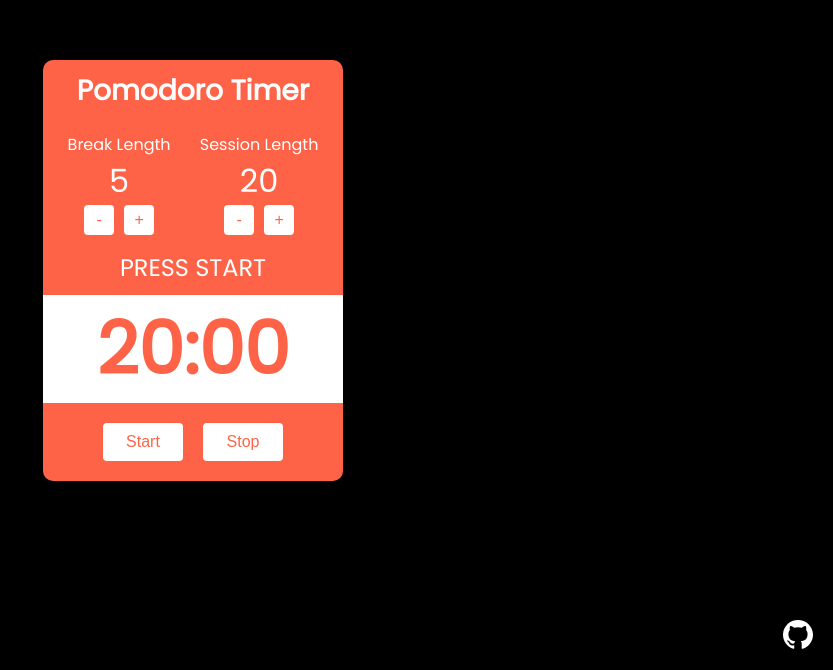
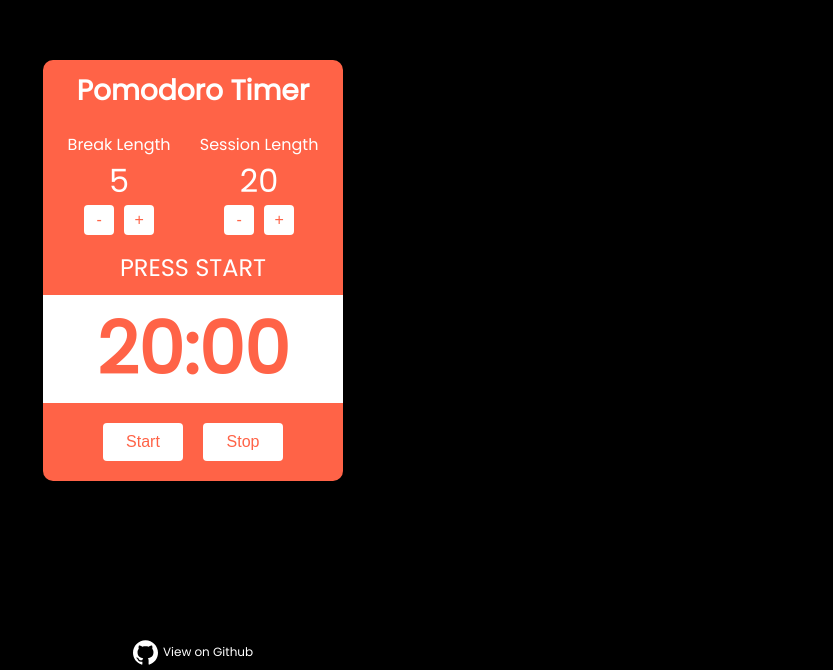
Before and after one commit to AlexSND/pomodoro, a React (Create React App) app: page / in a window 1280 px wide. Shown: the part 130-800 px from the top of the page, without its empty margins (447-1280 px from the left). Built offline with nearby package versions, Linux system fonts and the light colour scheme.

Commit message:
fix link

```diff
--- a/public/index.html
+++ b/public/index.html
@@ -4,22 +4,11 @@
     <meta charset="utf-8">
     <meta name="viewport" content="width=device-width, initial-scale=1, shrink-to-fit=no">
     <meta name="theme-color" content="#000000">
-    <!--
-      manifest.json provides metadata used when your web app is added to the
-      homescreen on Android. See https://developers.google.com/web/fundamentals/engage-and-retain/web-app-manifest/
-    -->
+
     <link href="https://fonts.googleapis.com/css?family=Poppins" rel="stylesheet">
     <link rel="manifest" href="%PUBLIC_URL%/manifest.json">
     <link rel="shortcut icon" href="%PUBLIC_URL%/favicon.ico">
-    <!--
-      Notice the use of %PUBLIC_URL% in the tags above.
-      It will be replaced with the URL of the `public` folder during the build.
-      Only files inside the `public` folder can be referenced from the HTML.
 
-      Unlike "/favicon.ico" or "favicon.ico", "%PUBLIC_URL%/favicon.ico" will
-      work correctly both with client-side routing and a non-root public URL.
-      Learn how to configure a non-root public URL by running `npm run build`.
-    -->
     <title>Pomodoro Timer</title>
   </head>
   <body>
@@ -27,16 +16,6 @@
       You need to enable JavaScript to run this app.
     </noscript>
     <div id="root"></div>
-    <!--
-      This HTML file is a template.
-      If you open it directly in the browser, you will see an empty page.
 
-      You can add webfonts, meta tags, or analytics to this file.
-      The build step will place the bundled scripts into the <body> tag.
-
-      To begin the development, run `npm start` or `yarn start`.
-      To create a production bundle, use `npm run build` or `yarn build`.
-    -->
-    <a href="https://github.com/AlexSND/pomodoro" class="github-link"><img src="%PUBLIC_URL%/media/github.svg" alt="github"></a>
   </body>
 </html>
--- a/src/App.js
+++ b/src/App.js
@@ -4,7 +4,8 @@ import './App.css';
 
 import Control from './Components/Control'
 import Timer from './Components/Timer'
-import TitleChanger from './Components/TitleChanger';
+import TitleChanger from './Components/TitleChanger'
+import GithubPagesLink from './Components/GithubPagesLink/GithubPagesLink'
 
 class App extends Component {
   constructor(props) {
@@ -135,6 +136,7 @@ class App extends Component {
         </button>
         <TitleChanger timerLength={this.state.timerLength}/>
         <audio id="end" src={process.env.PUBLIC_URL + '/media/ding.mp3'} preload="auto" />
+        <GithubPagesLink link="https://github.com/AlexSND/pomodoro"/>
       </div>
     );
   }
--- /dev/null
+++ b/src/Components/GithubPagesLink/GithubPagesLink.css
@@ -0,0 +1,41 @@
+.gh-pages-link {
+    display: block;
+    position: fixed;
+    bottom: 0;
+    left: 0;
+    right: 0;
+    padding-top: 5px;
+    padding-bottom: 5px;
+    background-color: #000;
+    font-size: 0;
+    text-align: center;
+}
+
+.gh-pages-link__icon {
+    display: inline-block;
+    width: 25px;
+    height: 25px;
+    margin-right: 5px;
+    vertical-align: middle;
+}
+
+.gh-pages-link__text {
+    display: inline-block;
+    font-size: 12px;
+    text-decoration: none;
+    color: #fff;
+    vertical-align: middle;
+}
+
+.gh-pages-link__text::after {
+    display: block;
+    content: '';
+    height: 1px;
+    background-color: #fff;
+    transform: scale(0);
+    transition: 0.1s;
+}
+
+.gh-pages-link__link:hover > .gh-pages-link__text::after {
+    transform: scale(1);
+}
--- /dev/null
+++ b/src/Components/GithubPagesLink/GithubPagesLink.jsx
@@ -0,0 +1,23 @@
+import React from 'react'
+
+import githubIcon from './img/github.svg'
+import './GithubPagesLink.css'
+
+const GithubPagesLink = props => {
+    return (
+        <div className="gh-pages-link">
+            <a href={props.link} className="gh-pages-link__link">
+                <img src={githubIcon} className="gh-pages-link__icon" alt="GH Pages"/>
+                <span className="gh-pages-link__text">
+                    View on Github
+                </span>
+            </a>
+        </div>
+    )
+}
+
+GithubPagesLink.defaultProps = {
+    link: 'https://github.com/'
+}
+
+export default GithubPagesLink
```
Also changed, not shown: src/Components/GithubPagesLink/img/github.svg (added).
